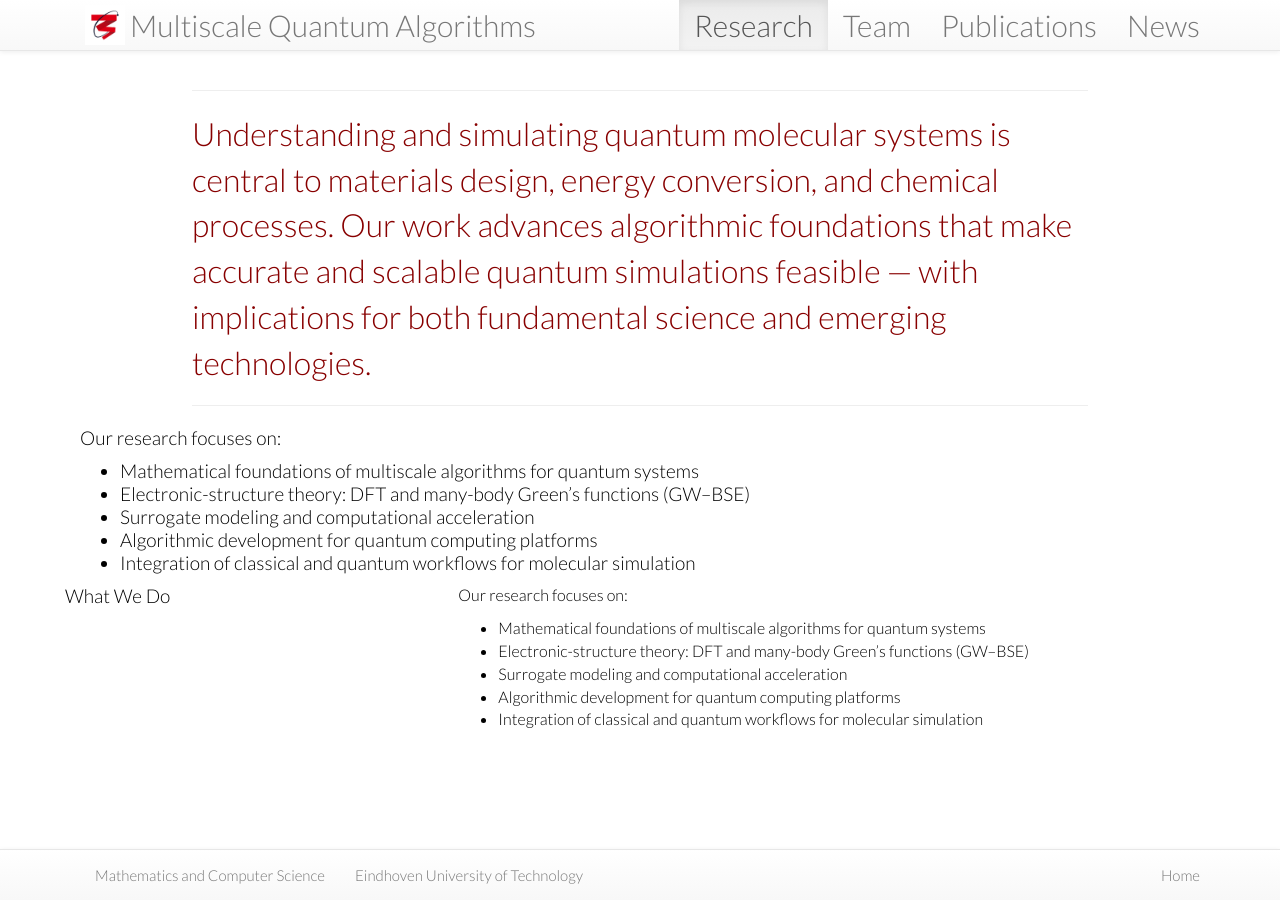
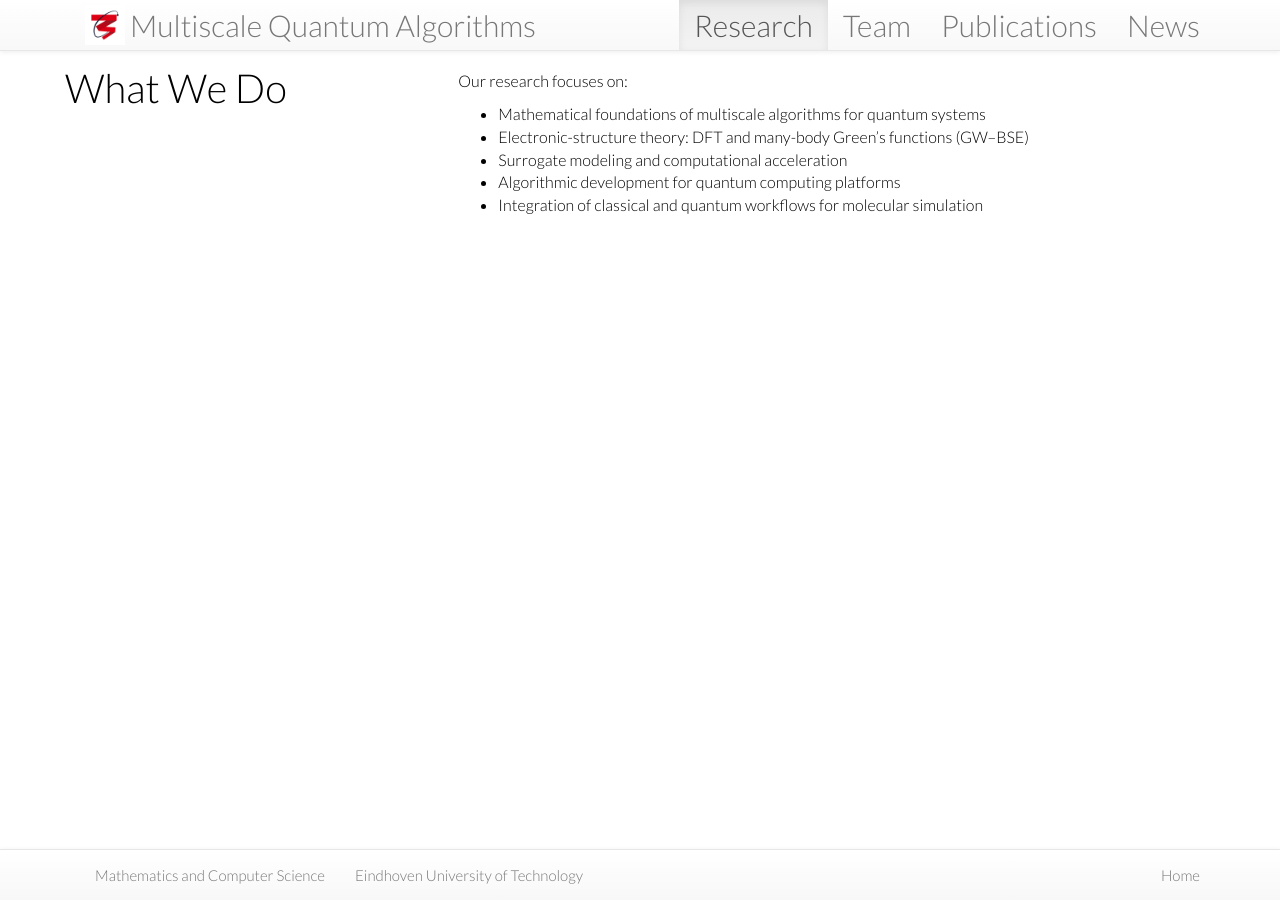
Before and after one commit to BaumeierGroup/multiscale-quantum-algorithms.github.io, a Jekyll site: the page built from projects/index.html, in a window 1280 px wide. Built offline with Jekyll 4.4.1, drawn with Linux system fonts in a browser that asks for light colours; nearby versions of some CDN libraries.

Commit message:
Simplify Projects

```diff
--- a/projects/index.html
+++ b/projects/index.html
@@ -7,19 +7,19 @@ navorder: 1
 ---
 {% include JB/setup %}
 <div class="bigspacer"></div>
-<div class="construction">
+<!--div class="construction">
   <hr/>
 Understanding and simulating quantum molecular systems is central to materials design, energy conversion, and chemical processes. Our work advances algorithmic foundations that make accurate and scalable quantum simulations feasible — with implications for both fundamental science and emerging technologies.  <hr/>
-</div>
+</div-->
 
 {% for project in site.categories.projects %}
-<div class="row">
+<!--div class="row">
 	<div class="col-md-12">
 		<div class="smallhead">
 			{{ project.content }}
 		</div>
 	</div>
-</div>
+</div-->
 
 <div class='row'>
   <!--
@@ -34,7 +34,7 @@ Understanding and simulating quantum molecular systems is central to materials d
   -->
   <div class='row'>
     <div class="col-md-4 paperbox">
-      <div class="smallhead media-heading">{{ project.title }}</div>
+      <div class="bighead">{{ project.title }}</div>
     </div>
     <div class='col-md-8'>
       {{ project.content }}
```
